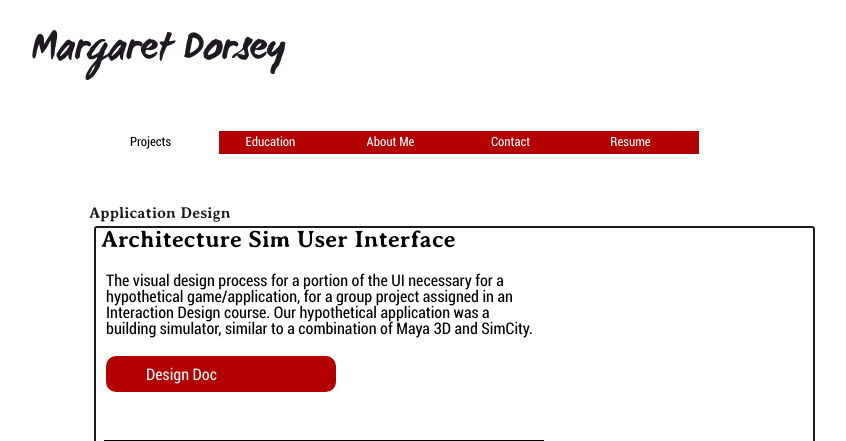
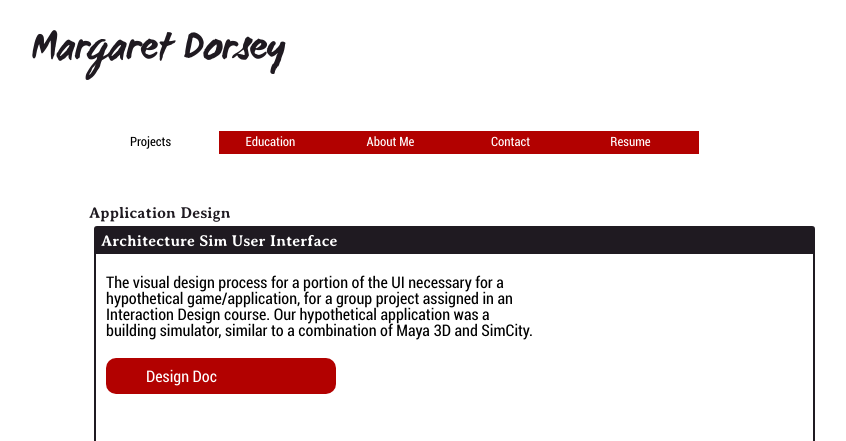
Before and after one commit to Abhalphiest/portfolio, a PHP site: page /projects/projects.php in a window 1280 px wide, after a click on "Application Design". Shown: the top 441 px of the page, without its empty margins (44-890 px from the left). Run offline with PHP 8.4, Linux system fonts and the light colour scheme; some libraries are stand-ins or nearby versions.

Commit message:
more styling changes

```diff
--- a/css/projects.css
+++ b/css/projects.css
@@ -26,7 +26,7 @@
 	color:white;
 	display:inline-block;
 }
-#mathtitle, #computingtitle, #gametitle, #coursetitle
+#wyvern,#research,#apotheoun,#ui,#3d
 {
 	font-size:2em;
 }
--- a/projects/projects.php
+++ b/projects/projects.php
@@ -70,7 +70,6 @@ arising from the physical sciences.</p>
 
 <h1 id="apotheoun" onclick="sectionSwitch('#apotheounproject','#apotheoun')"> Apotheoun </h1>
 <div id="apotheounproject" class="project">
-	<span class="gallerytitle"> Apotheoun</span>
 	<p class="description"> A 2D top-down space-themed shooter, implemented in Unity 2d.
 	<a class="gallerylink" href="https://github.com/Abhalphiest/apotheoun">Project on Github</a></p>
 	<div class="imgbox">
@@ -82,7 +81,7 @@ arising from the physical sciences.</p>
 </div>
 <h1 id="ui" onclick="sectionSwitch('#uiproject','#ui')"> Application Design </h1>
 <div id="uiproject" class="project">
-	<span class="gallerytitle"> Architecture Sim User Interface</span>
+	<h2> Architecture Sim User Interface</h2>
 	<p class="description"> The visual design process for a portion of the UI necessary for a hypothetical
 							game/application, for a group project assigned in an Interaction Design course. Our hypothetical application
 							was a building simulator, similar to a combination of Maya 3D and SimCity.
@@ -109,7 +108,7 @@ arising from the physical sciences.</p>
 </div>
 <h1 id="3d" onclick="sectionSwitch('#3dproject','#3d')"> 3D Modelling </h1>
 <div id="3dproject" class="project">
-	<span class="gallerytitle"> 3d Asset Gallery</span>
+	<h2> 3d Asset Gallery</h2>
 	<p class="description"> A collection of the 3d assets that I have made, for class projects and games.</p>
 	<div class="imgbox">
 		<img src="../media/projects/art/keybladewireframe.png" alt="wireframe of keyblade model" title="Wireframe" />
```
